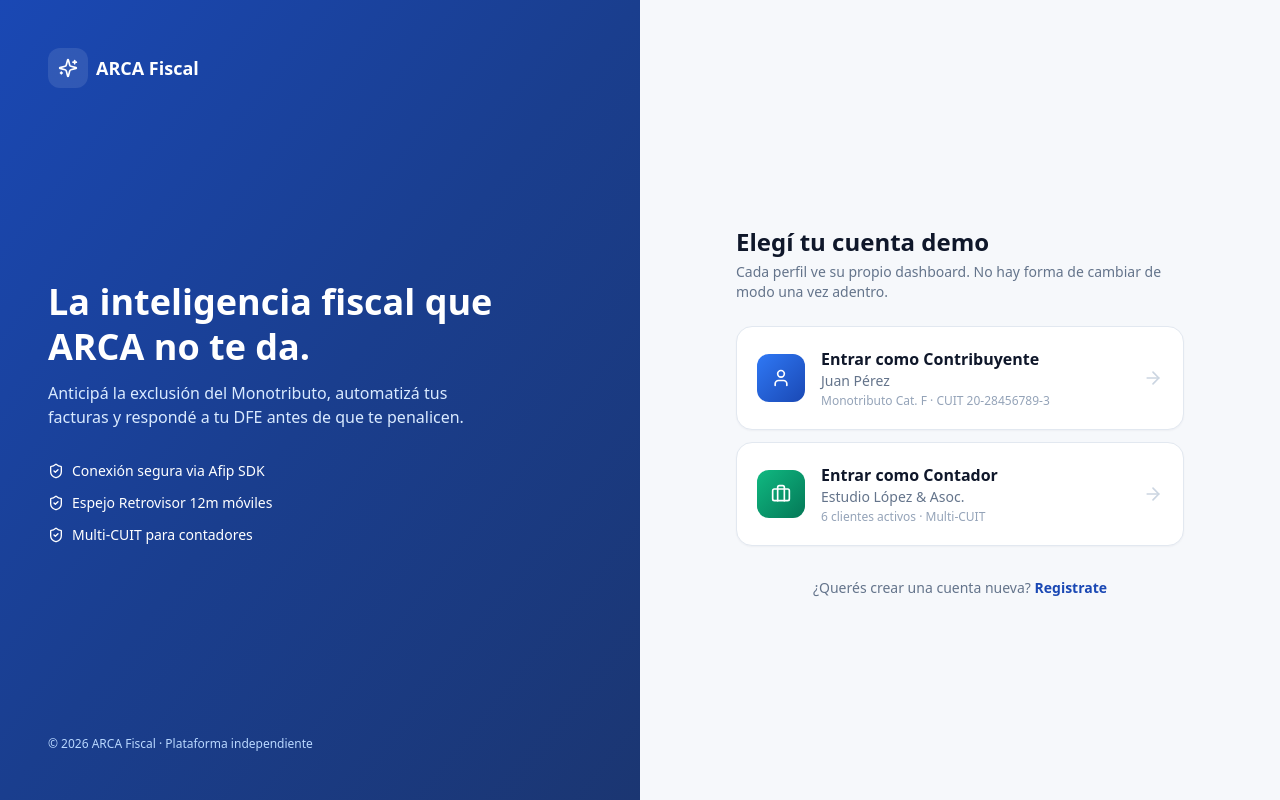
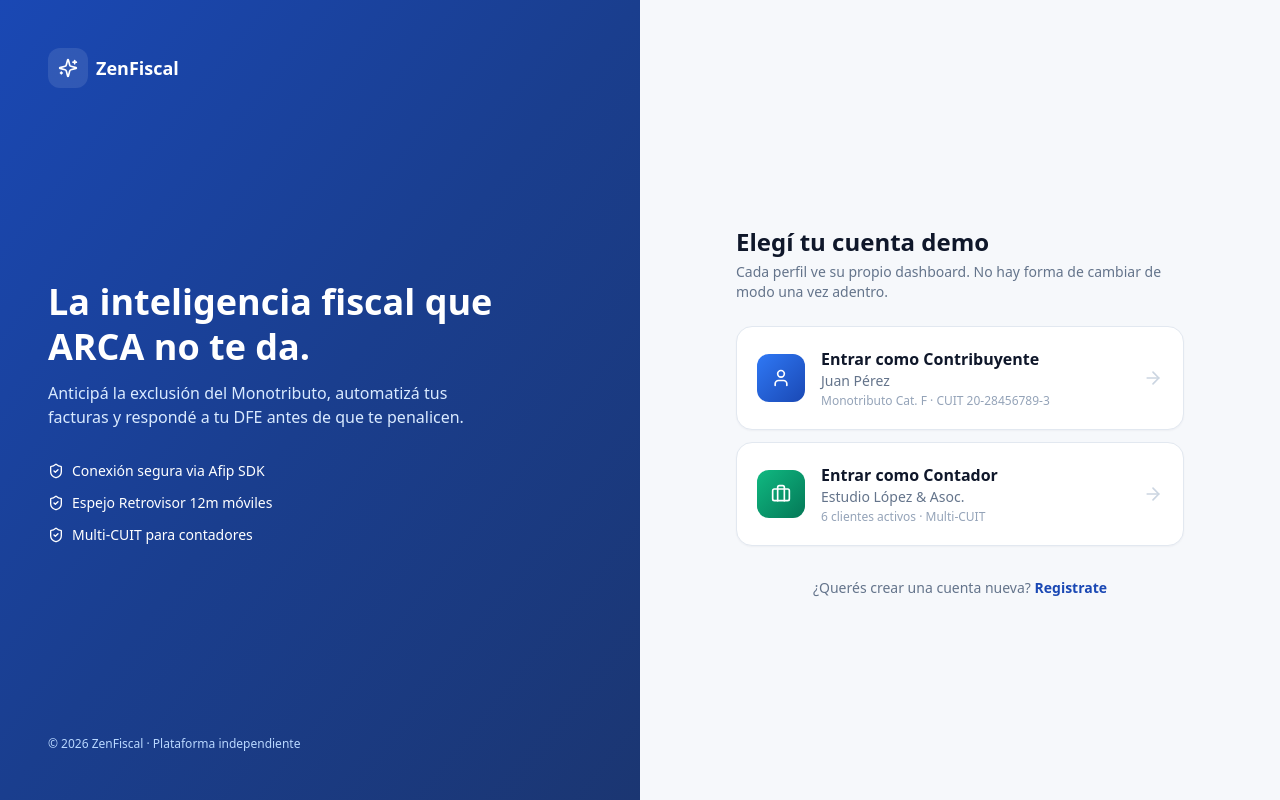
Before and after one commit to Matty18-QBK/Hackathon-Equipos-5, a Next.js app: page /login in a window 1280 px wide. Built offline with nearby package versions, Linux system fonts and the light colour scheme.

Commit message:
chore: rename project branding from ARCA Fiscal to ZenFiscal

```diff
--- a/app/layout.tsx
+++ b/app/layout.tsx
@@ -3,7 +3,7 @@ import type { Metadata } from "next";
 import { RoleProvider } from "@/lib/role";
 
 export const metadata: Metadata = {
-  title: "ARCA Fiscal — Plataforma Fiscal Inteligente",
+  title: "ZenFiscal — Plataforma Fiscal Inteligente",
   description: "Gestioná tu relación con ARCA. Facturación, CCMA, alertas y automatizaciones.",
 };
 
--- a/app/login/page.tsx
+++ b/app/login/page.tsx
@@ -37,7 +37,7 @@ export default function LoginPage() {
       <div className="hidden lg:flex relative overflow-hidden bg-gradient-to-br from-brand-700 via-brand-800 to-brand-900 text-white p-12 flex-col justify-between">
         <div className="flex items-center gap-2">
           <div className="w-10 h-10 rounded-xl bg-white/10 grid place-items-center"><Sparkles className="w-5 h-5" /></div>
-          <span className="font-bold text-lg">ARCA Fiscal</span>
+          <span className="font-bold text-lg">ZenFiscal</span>
         </div>
         <div>
           <h1 className="text-4xl font-bold leading-tight mb-3">La inteligencia fiscal que ARCA no te da.</h1>
@@ -48,14 +48,14 @@ export default function LoginPage() {
             <li className="flex items-center gap-2"><ShieldCheck className="w-4 h-4" /> Multi-CUIT para contadores</li>
           </ul>
         </div>
-        <div className="text-xs text-brand-200">© 2026 ARCA Fiscal · Plataforma independiente</div>
+        <div className="text-xs text-brand-200">© 2026 ZenFiscal · Plataforma independiente</div>
       </div>
 
       <div className="flex items-center justify-center p-8">
         <div className="w-full max-w-md space-y-6">
           <div className="lg:hidden flex items-center gap-2 mb-6">
             <div className="w-9 h-9 rounded-xl bg-brand-600 grid place-items-center text-white"><Sparkles className="w-5 h-5" /></div>
-            <span className="font-bold">ARCA Fiscal</span>
+            <span className="font-bold">ZenFiscal</span>
           </div>
           <div>
             <h2 className="text-2xl font-bold">Elegí tu cuenta demo</h2>
--- a/app/register/page.tsx
+++ b/app/register/page.tsx
@@ -22,7 +22,7 @@ export default function RegisterPage() {
       <div className="w-full max-w-md">
         <Link href="/" className="flex items-center gap-2 justify-center mb-6">
           <div className="w-9 h-9 rounded-xl bg-brand-600 grid place-items-center text-white"><Sparkles className="w-5 h-5" /></div>
-          <span className="font-bold">ARCA Fiscal</span>
+          <span className="font-bold">ZenFiscal</span>
         </Link>
 
         <div className="card p-8 space-y-5">
--- a/components/Sidebar.tsx
+++ b/components/Sidebar.tsx
@@ -47,7 +47,7 @@ export default function Sidebar() {
           <Sparkles className="w-5 h-5" />
         </div>
         <div>
-          <div className="text-sm font-bold text-slate-900 leading-tight">ARCA Fiscal</div>
+          <div className="text-sm font-bold text-slate-900 leading-tight">ZenFiscal</div>
           <div className="text-[11px] text-slate-500">
             {role === "contador" ? "Modo Contador" : "Modo Contribuyente"}
           </div>
--- a/package.json
+++ b/package.json
@@ -1,5 +1,5 @@
 {
-  "name": "arca-fiscal",
+  "name": "zenfiscal",
   "version": "0.1.0",
   "private": true,
   "scripts": {
```
Also changed, not shown: 1 other file (tests, documents, lock files or other folders).
